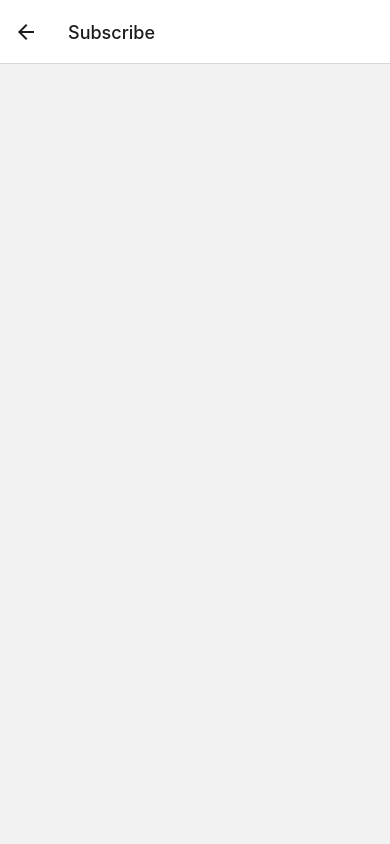
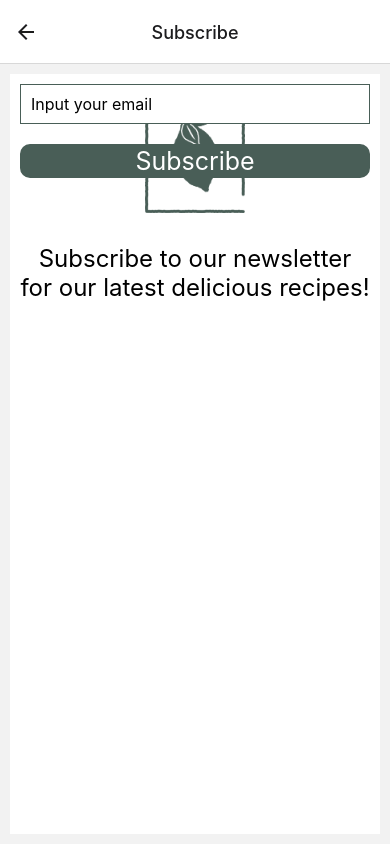
Before and after one commit to juliankcchu/Meta-Android-Developer-Professional-Certificate, a React Native app in the folder course10/little-lemon/: screen /Subscribe in a window 390 px wide. Built offline with nearby package versions, Linux system fonts and the light colour scheme.

Commit message:
Update layout.

```diff
--- a/course10/little-lemon/navigators/RootNavigator.js
+++ b/course10/little-lemon/navigators/RootNavigator.js
@@ -7,7 +7,9 @@ const Stack = createNativeStackNavigator();
 
 const RootNavigator = () => {
   return (
-    <Stack.Navigator initialRouteName="Welcome">
+    <Stack.Navigator initialRouteName="Welcome"
+        screenOptions={{ headerTitleAlign: 'center', headerStyle: { backgroundColor: '#FFFFFF' }}}
+        >
       <Stack.Screen name="Welcome" component={WelcomeScreen} />
       <Stack.Screen name="Subscribe" component={SubscribeScreen} />
     </Stack.Navigator>
--- a/course10/little-lemon/screens/SubscribeScreen.js
+++ b/course10/little-lemon/screens/SubscribeScreen.js
@@ -1,9 +1,95 @@
-import * as React from 'react';
-import { View } from 'react-native';
+import React, { useState } from 'react';
+import {
+  View,
+  Alert,
+  Image,
+  Pressable,
+  StyleSheet,
+  Text,
+  TextInput
+} from 'react-native';
 
 const SubscribeScreen = () => {
-  // Add subscribe screen code here
-  return <View></View>;
+  const [email, onChangeEmail] = useState('');
+
+  return (
+    <View style={styles.container}>
+      <View style={styles.containerContent}>
+        <Image
+          style={styles.image}
+          source={require('../assets/little-lemon-logo-grey.png')}
+          resizeMode="contain"
+          accessible={true}
+          accessibilityLabel={'Little Lemon Logo'}
+        />
+        <Text style={styles.regularText}>Subscribe to our newsletter for our latest delicious recipes!</Text>
+      </View>
+      <View style={styles.containerFooter}>
+        <TextInput
+          style={styles.inputBox}
+          value={email}
+          onChangeText={onChangeEmail}
+          placeholder={'Input your email'}
+          keyboardType={'email-address'}
+        />
+        <Pressable
+            onPress={() => navigation.navigate('Subscribe')}
+            style={styles.button}>
+            <Text style={styles.buttonText}>Subscribe</Text>
+        </Pressable>
+      </View>
+    </View>
+  );
 };
 
 export default SubscribeScreen;
+
+const styles = StyleSheet.create({
+  container: {
+    flex: 1,
+    margin: 10,
+    backgroundColor: '#FFFFFF',
+    justifyContent: 'top'
+  },
+  containerContent: {
+    flex: 0,
+    alignItems: 'center',
+    justifyContent: 'top'
+  },
+  containerFooter: {
+    justifyContent: 'top'
+  },
+  button: {
+    fontSize: 22,
+    margin: 10,
+    backgroundColor: '#495E57',
+    borderColor: '#495E57',
+    borderWidth: 2,
+    borderRadius: 10,
+  },
+  buttonText: {
+    color: '#FFFFFF',
+    textAlign: 'center',
+    fontSize: 25,
+  },
+  image: {
+    width: 100,
+    height: 160,
+    borderRadius: 0,
+  },
+  inputBox: {
+    height: 40,
+    margin: 10,
+    borderWidth: 1,
+    padding: 10,
+    fontSize: 16,
+    borderColor: '#495E57',
+    backgroundColor: '#FFFFFF',
+  },
+  regularText: {
+    fontSize: 24,
+    padding: 10,
+    color: '#000000',
+    textAlign: 'center',
+  },
+});
--- a/course10/little-lemon/screens/WelcomeScreen.js
+++ b/course10/little-lemon/screens/WelcomeScreen.js
@@ -8,9 +8,9 @@ import {
 } from 'react-native';
 
 const WelcomeScreen = ({ navigation }) => {
-  // Add welcome screen code here.
   return (
     <View style={styles.container}>
+      <View style={styles.containerContent}>
         <Image
           style={styles.image}
           source={require('../assets/little-lemon-logo.png')}
@@ -19,12 +19,16 @@ return (
           accessibilityLabel={'Little Lemon Logo'}
         />
         <Text style={styles.regularText}>Little Lemon, your local Mediterranean Bistro</Text>
+      </View>
+      <View style={styles.containerFooter}>
         <Pressable
             onPress={() => navigation.navigate('Subscribe')}
             style={styles.button}>
             <Text style={styles.buttonText}>Newsletter</Text>
         </Pressable>
-</View>);
+      </View>
+    </View>
+  );
 };
 
 export default WelcomeScreen;
@@ -32,35 +36,40 @@ export default WelcomeScreen;
 const styles = StyleSheet.create({
   container: {
     flex: 1,
-    backgroundColor: '#333333',
-    justifyContent: 'center',
     margin: 10,
+    backgroundColor: '#FFFFFF'
+  },
+  containerContent: {
+    flex: 1,
+    alignItems: 'center',
+    justifyContent: 'center'
+  },
+  containerFooter: {
+    justifyContent: 'center'
   },
   button: {
     fontSize: 22,
     padding: 10,
-    marginVertical: 8,
-    margin: 100,
-    backgroundColor: '#EE9972',
-    borderColor: '#EE9972',
+    backgroundColor: '#495E57',
+    borderColor: '#495E57',
     borderWidth: 2,
-    borderRadius: 50,
+    borderRadius: 10,
   },
   buttonText: {
-    color: 'black',
+    color: '#FFFFFF',
     textAlign: 'center',
     fontSize: 25,
   },
   image: {
-    width: 210,
-    height: 384,
-    borderRadius: 20,
+    width: 109,
+    height: 192,
+    borderRadius: 0,
   },
   regularText: {
     fontSize: 24,
     padding: 20,
     marginVertical: 8,
-    color: '#EDEFEE',
+    color: '#000000',
     textAlign: 'center',
   },
 });
```
Lines whose indentation alone changed are shown as unchanged.
